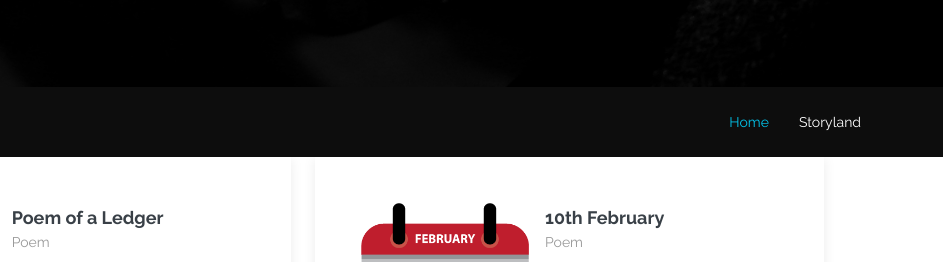
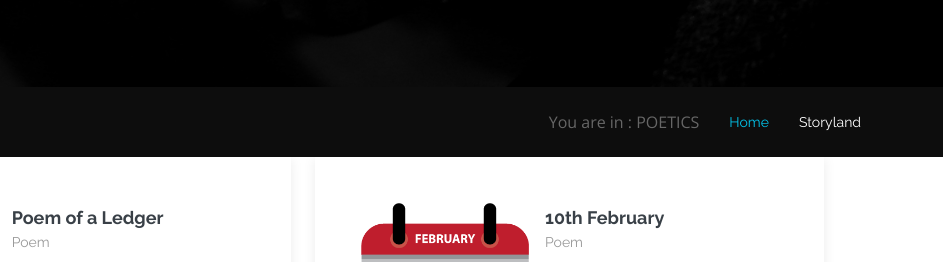
Before and after one commit to MainakRepositor/Manuscripts, a plain HTML site: page poetics.html in a window 1280 px wide. Shown: the part 713-975 px from the top of the page, 337-1280 px from the left. Drawn offline with nearby package versions, Linux system fonts and the light colour scheme.

Commit message:
Update poetics.html

```diff
--- a/poetics.html
+++ b/poetics.html
@@ -70,6 +70,7 @@
 
       <nav id="navbar" class="navbar">
         <ul>
+          <li>You are in : POETICS</li>
           <li><a class="nav-link scrollto active" href="index.html">Home</a></li>
           <li><a class="nav-link scrollto" href="storyland.html">Storyland</a></li>
         </ul>
```
